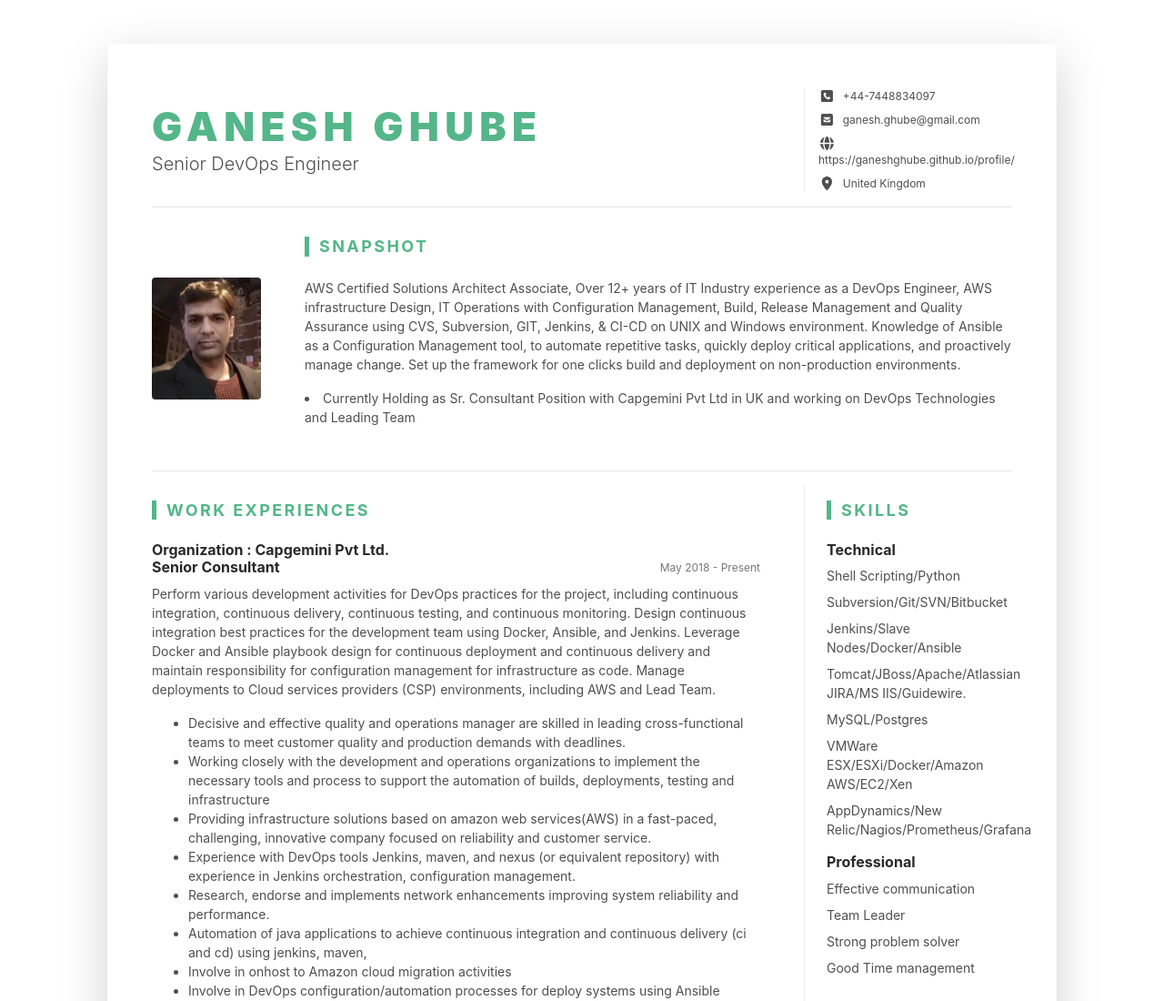
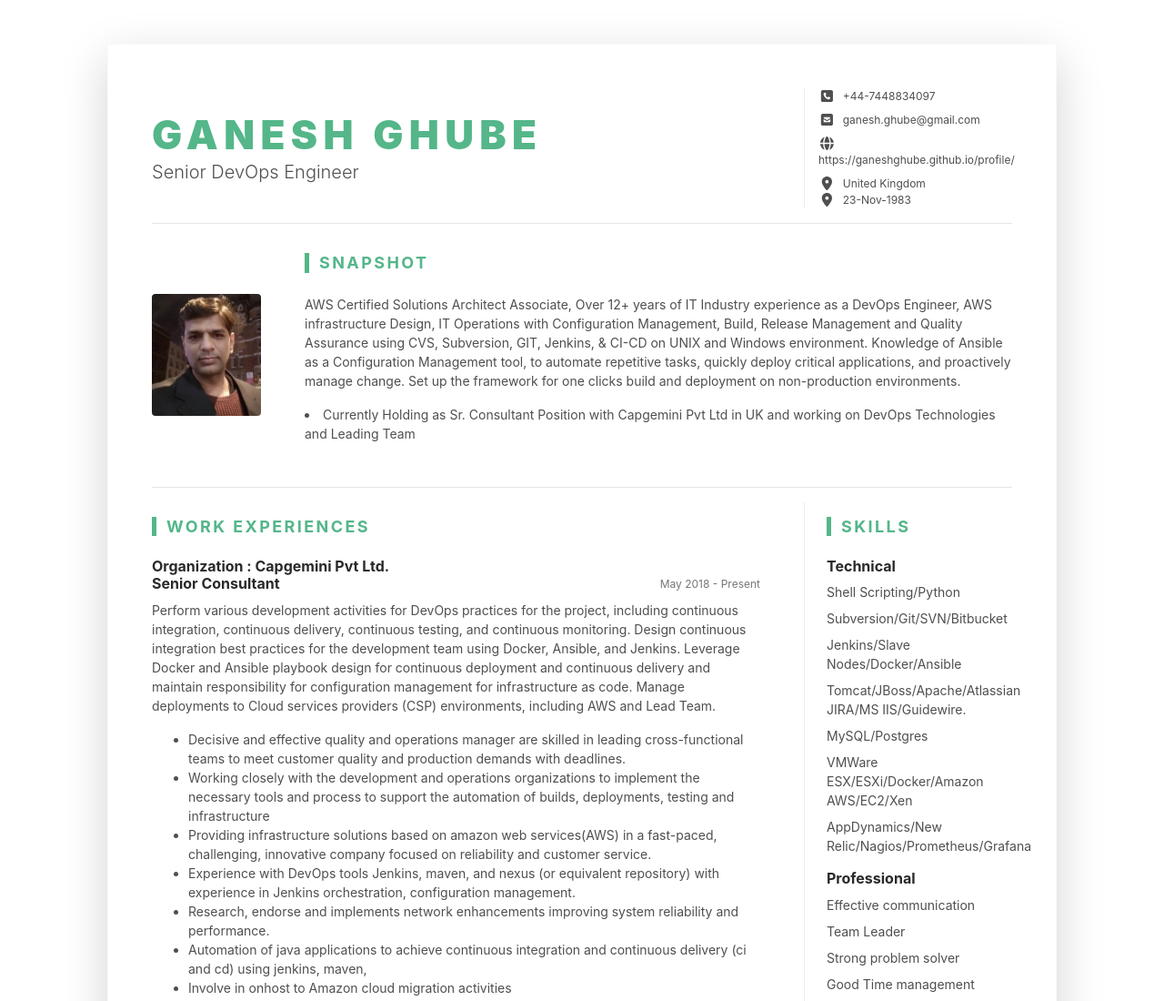
Before and after one commit to ganeshghube/profile, a plain HTML site: page index.html in a window 1280 px wide. Shown: the top 1100 px of the page at 91% size. Drawn offline with Linux system fonts and the light colour scheme.

Commit message:
update
asdf

```diff
--- a/index.html
+++ b/index.html
@@ -40,6 +40,7 @@
 								<li class="mb-2"><i class="fas fa-envelope-square fa-fw fa-lg mr-2"></i><a class="resume-link" href="mailto:#">ganesh.ghube@gmail.com</a></li>
 								<li class="mb-2"><i class="fas fa-globe fa-fw fa-lg mr-2"></i><a class="resume-link" href="#">https://ganeshghube.github.io/profile/</a></li>
 								<li class="mb-0"><i class="fas fa-map-marker-alt fa-fw fa-lg mr-2"></i>United Kingdom</li>
+								<li class="mb-0"><i class="fas fa-map-marker-alt fa-fw fa-lg mr-2"></i>23-Nov-1983</li>
 							</ul>
 						</div><!--//resume-contact-->
 					</div><!--//row-->
```
